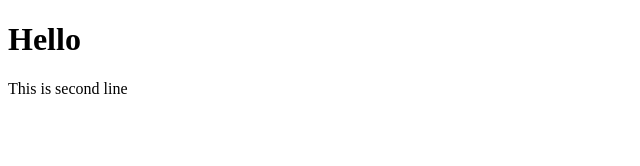
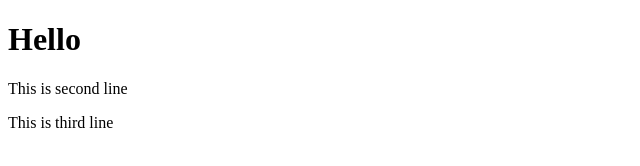
Before and after one commit to jaise-vipower/github-test, a plain HTML site: page index.html in a window 1280 px wide. Shown: the whole page, without its empty margins (0-640 px from the left). Drawn offline with Linux system fonts and the light colour scheme.

Commit message:
New Line Added

```diff
--- a/index.html
+++ b/index.html
@@ -9,5 +9,6 @@
 <body>
     <h1>Hello</h1>
     <p>This is second line</p>
+    <p>This is third line</p>
 </body>
 </html>
```
